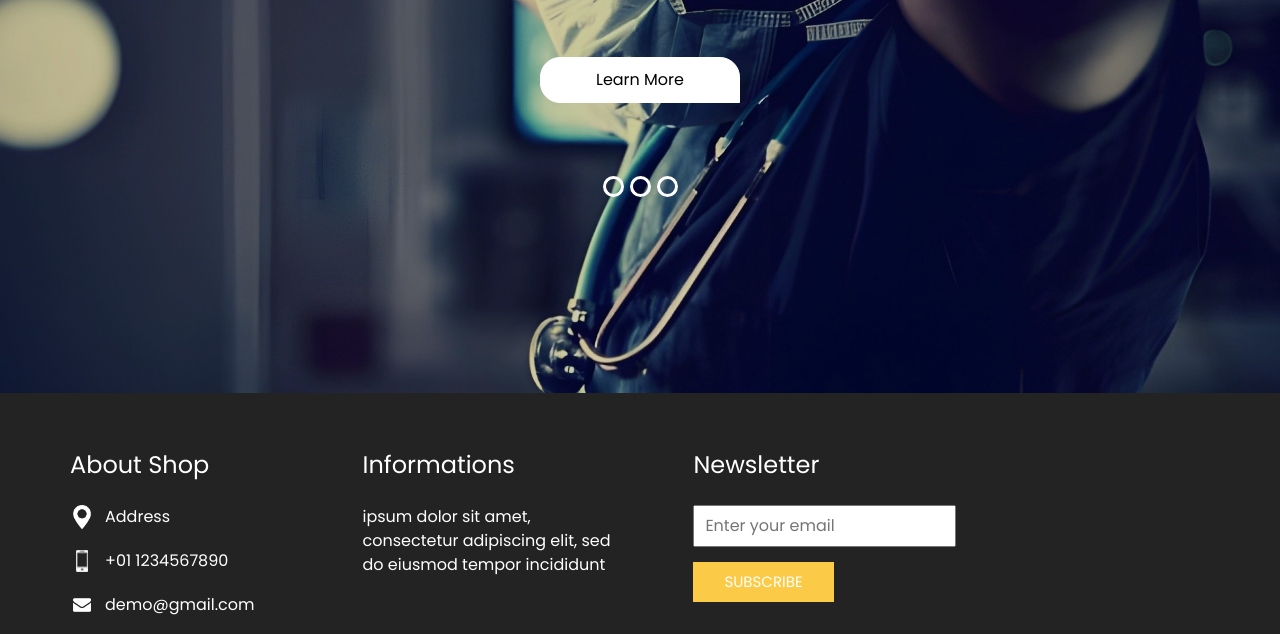
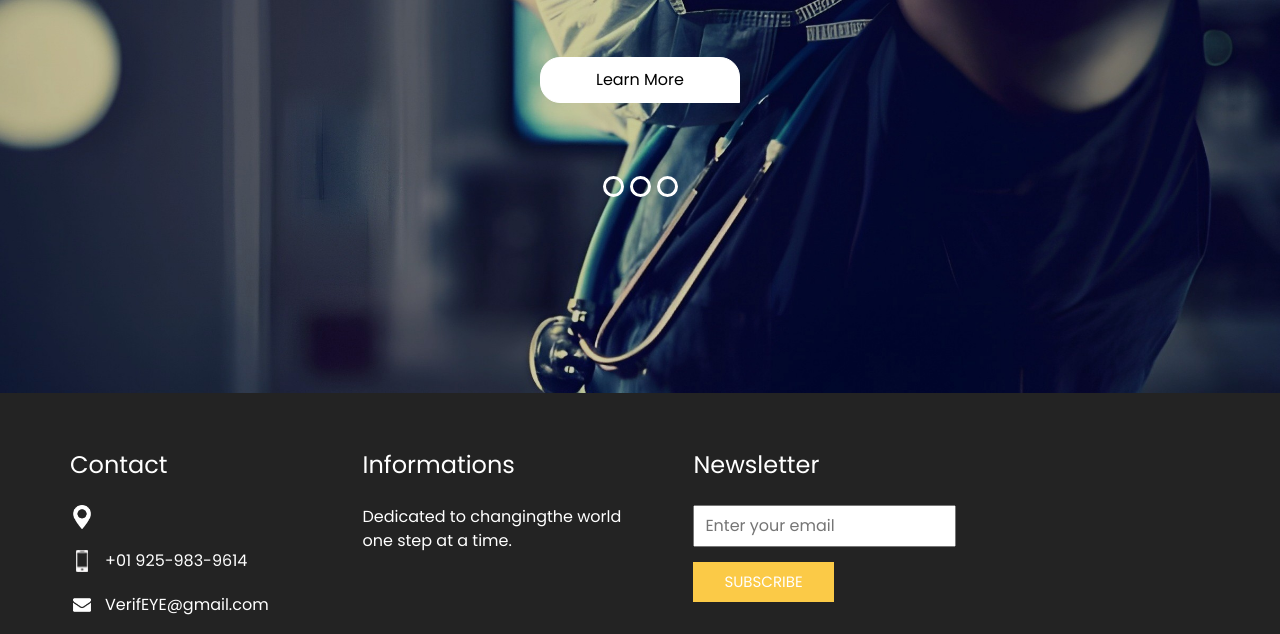
Before and after one commit to srivatsa502/VerifEYE, a plain HTML site: page index.html in a window 1280 px wide. Shown: the part 407-1041 px from the top of the page. Drawn offline with nearby package versions, Linux system fonts and the light colour scheme.

Commit message:
Add files via upload

```diff
--- a/index.html
+++ b/index.html
@@ -120,14 +120,13 @@
         <div class="col-md-3">
           <div class="info_contact">
             <h5>
-              About Shop
+              Contact
             </h5>
             <div>
               <div class="img-box">
                 <img src="images/location-white.png" width="18px" alt="">
               </div>
               <p>
-                Address
               </p>
             </div>
             <div>
@@ -135,7 +134,7 @@
                 <img src="images/telephone-white.png" width="12px" alt="">
               </div>
               <p>
-                +01 1234567890
+                +01 925-983-9614
               </p>
             </div>
             <div>
@@ -143,7 +142,7 @@
                 <img src="images/envelope-white.png" width="18px" alt="">
               </div>
               <p>
-                demo@gmail.com
+                VerifEYE@gmail.com
               </p>
             </div>
           </div>
@@ -154,7 +153,7 @@
               Informations
             </h5>
             <p>
-              ipsum dolor sit amet, consectetur adipiscing elit, sed do eiusmod tempor incididunt
+               Dedicated to changingthe world one step at a time.
             </p>
           </div>
         </div>
```
Also changed, not shown: about.html (+3 -3 lines), contact.html (+3 -3 lines).
